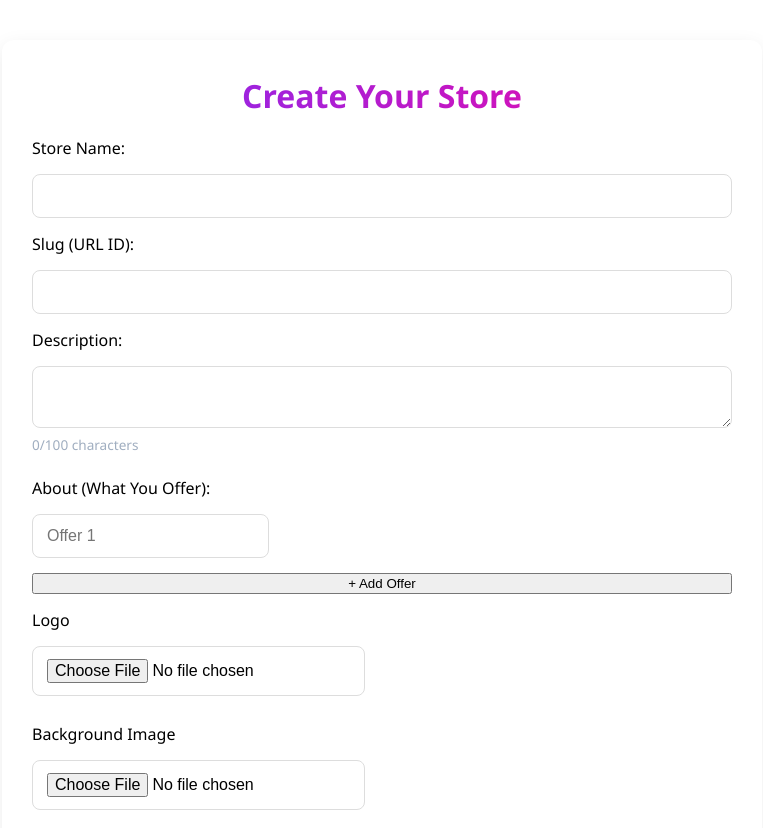
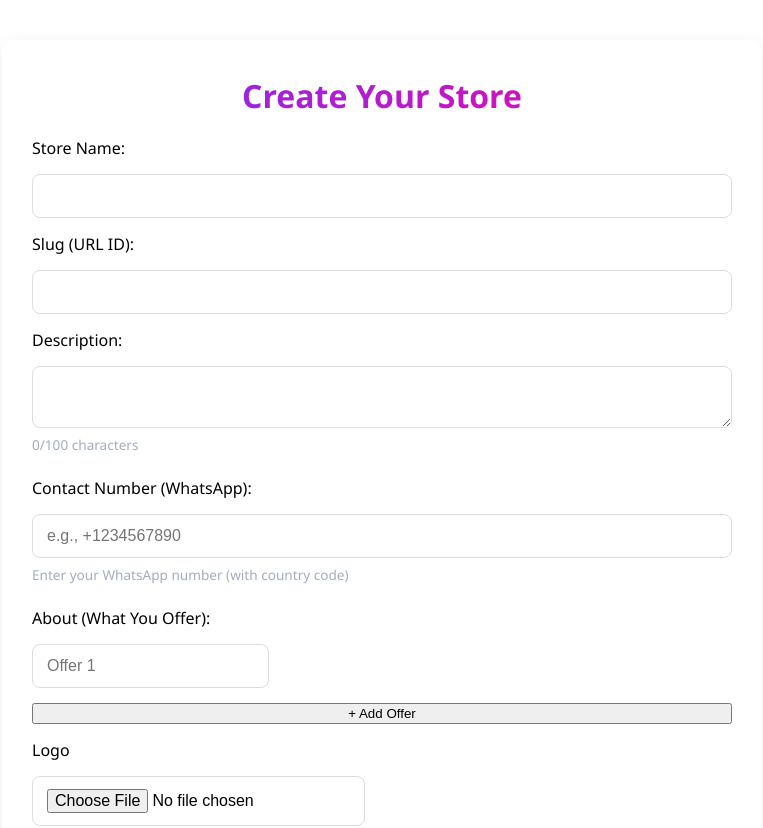
Before and after one commit to auroraweb945/vendra.io, a React (Vite) app in the folder frontend/vite-project/: page /create-store in a window 1280 px wide. Shown: the top 828 px of the page, without its empty margins (258-1021 px from the left). Built offline with nearby package versions, Linux system fonts and the light colour scheme.

Commit message:
added the whatsapp feature

```diff
--- a/frontend/vite-project/src/components/StoreSettingsModal.jsx
+++ b/frontend/vite-project/src/components/StoreSettingsModal.jsx
@@ -17,6 +17,7 @@ const StoreSettingsModal = ({ onClose }) => {
     logo_url: '',
     background_url: '',
     feedbacks: [{ author: '', message: '' }],
+    contact_number: '',
   });
 
   useEffect(() => {
@@ -51,6 +52,7 @@ const StoreSettingsModal = ({ onClose }) => {
           Array.isArray(res.data.feedbacks) && res.data.feedbacks.length > 0
             ? res.data.feedbacks.slice(0, 3)
             : [{ author: '', message: '' }],
+        contact_number: res.data.contact_number || '',
       });
     } catch (err) {
       setError('Failed to load store');
@@ -182,6 +184,17 @@ const StoreSettingsModal = ({ onClose }) => {
         <small>{formData.description.length}/100 characters</small>
         <br/>
 
+        <label>Contact Number (WhatsApp):</label>
+        <input
+          name="contact_number"
+          type="tel"
+          value={formData.contact_number}
+          onChange={handleChange}
+          placeholder="e.g., +1234567890"
+        />
+        <small>Enter your WhatsApp number (with country code)</small>
+        <br/>
+
         {/* 🟢 Offers Section */}
         <label>Store Offers (up to 3):</label>
         {formData.about.map((offer, index) => (
--- a/frontend/vite-project/src/pages/CreateStore.jsx
+++ b/frontend/vite-project/src/pages/CreateStore.jsx
@@ -15,6 +15,7 @@ const CreateStore = () => {
     logo_url: '',
     background_url: '',
     feedbacks: [{ author: '', message: '' }],
+    contact_number: '',
   });
 
   const [msg, setMsg] = useState('');
@@ -150,6 +151,16 @@ const CreateStore = () => {
         />
         <small>{form.description.length}/100 characters</small>
 
+        <label>Contact Number (WhatsApp):</label>
+        <input
+          type="tel"
+          name="contact_number"
+          value={form.contact_number}
+          onChange={handleInputChange}
+          placeholder="e.g., +1234567890"
+        />
+        <small>Enter your WhatsApp number (with country code)</small>
+
         {/* 🟢 Offers Section */}
         <label>About (What You Offer):</label>
         {form.about.map((offer, index) => (
```
